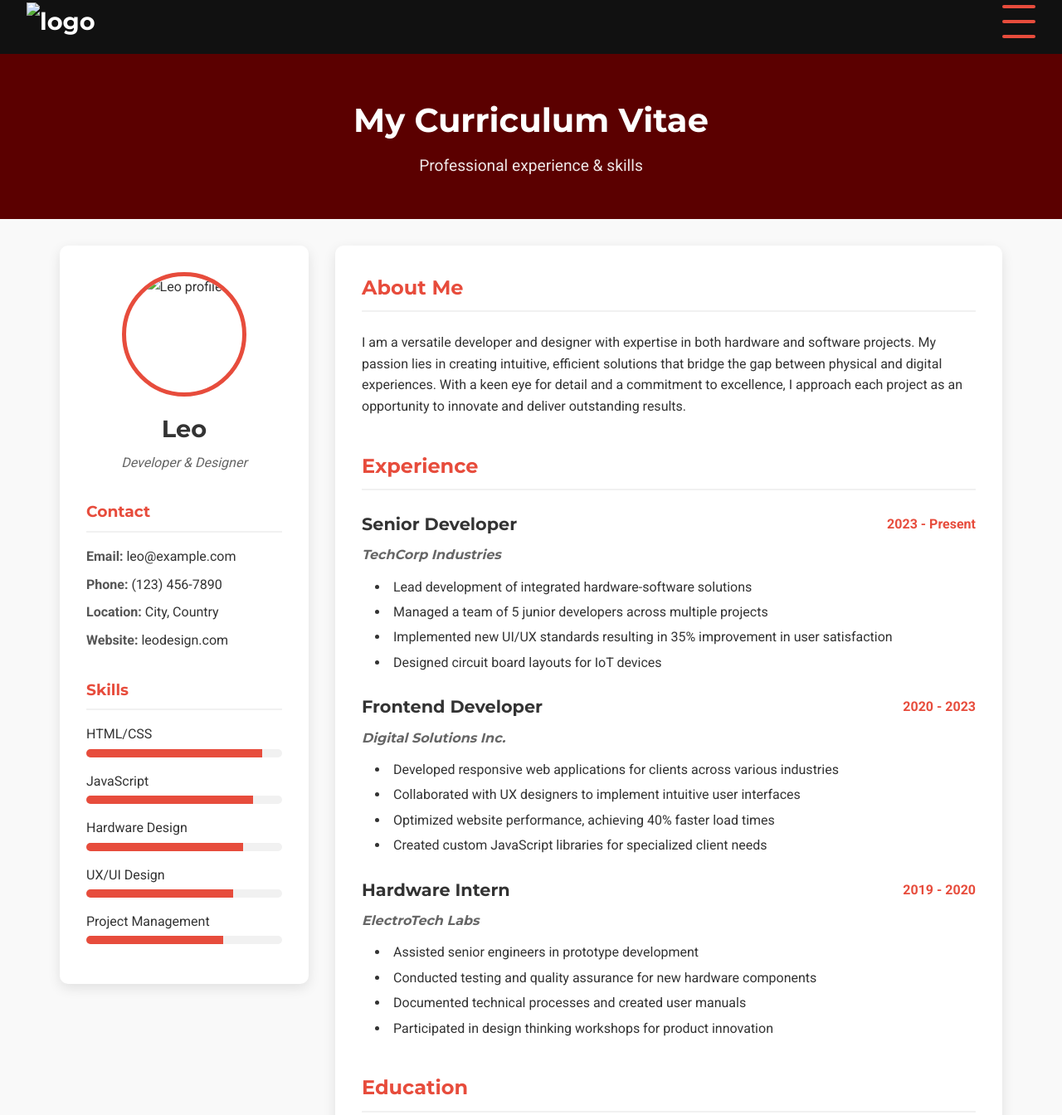
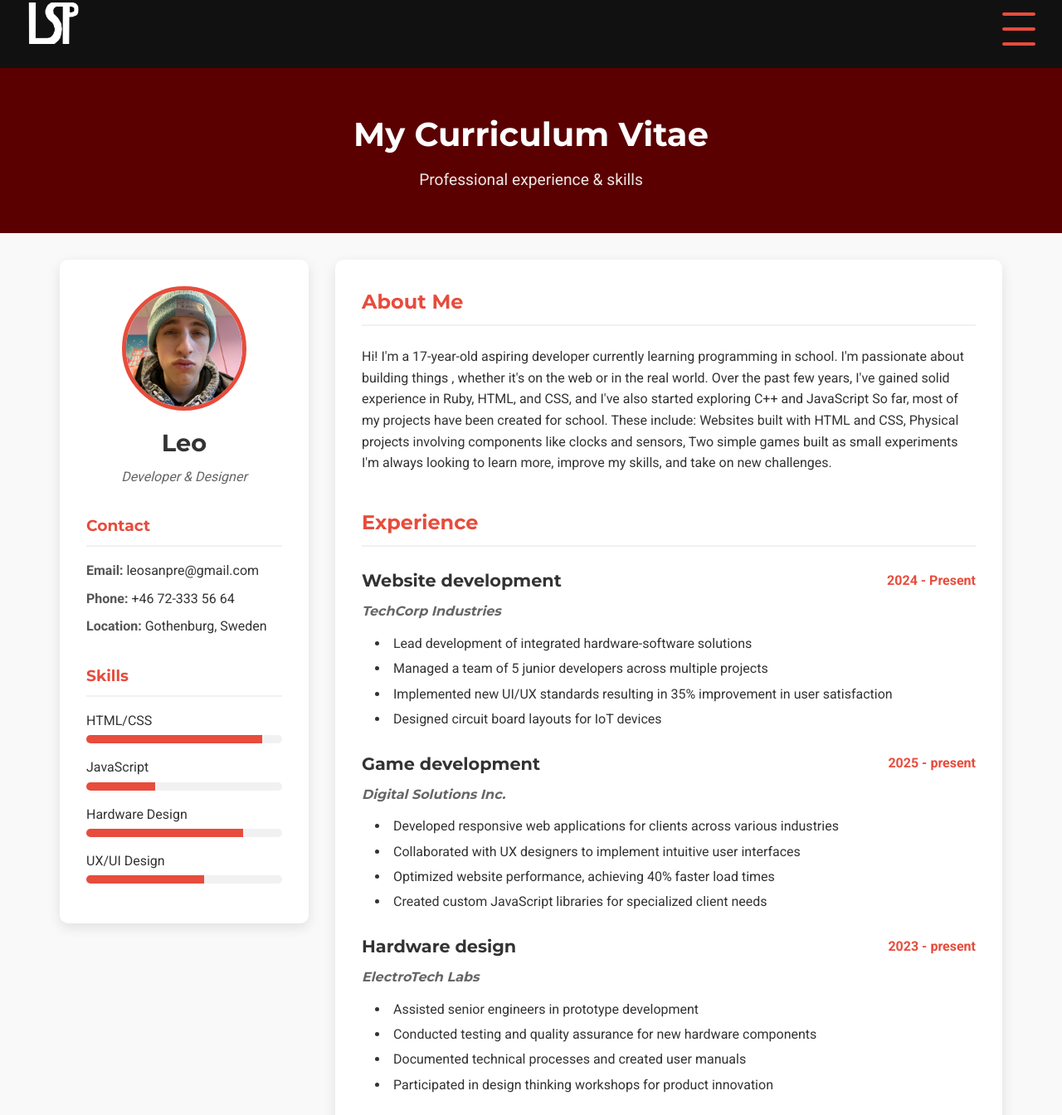
Before and after one commit to LSPab/Personal-Portfolio, a plain HTML site: page html/CV.html in a window 1280 px wide. Shown: the part 13-1357 px from the top of the page at 83% size. Drawn offline with Linux system fonts and the light colour scheme; files that its build step writes are made by us from their sources.

Commit message:
seperated css, html and javascrpt
all code types have been put in seperate folders and code has been changed to compensate

```diff
--- a/html/CV.html
+++ b/html/CV.html
@@ -5,8 +5,8 @@
     <meta charset="UTF-8">
     <meta name="viewport" content="width=device-width, initial-scale=1.0, maximum-scale=1.0, user-scalable=no">
     <title>Leo's Portfolio</title>
-    <link rel="stylesheet" href="CV.css">
-    <script src="hamburger.js" defer></script>
+    <link rel="stylesheet" href="../css/CV.css">
+    <script src="../java script/hamburger.js" defer></script>
     <link
         href="https://fonts.googleapis.com/css2?family=Roboto:wght@400;700&family=Montserrat:wght@500;700&display=swap"
         rel="stylesheet">
@@ -24,7 +24,7 @@
 
     <nav>
         <div class="logo">
-            <a href="index.html"><img src="loga.png" alt="logo"></a>
+            <a href="index.html"><img src="../images/loga.png" alt="logo"></a>
         </div>
         <div class="ham-menu">
             <span></span>
@@ -43,7 +43,7 @@
             <aside class="sidebar">
                 <div class="profile-section">
                     <div class="profile-image">
-                        <img src="smouldering.jpg" alt="Leo profile">
+                        <img src="../images/smouldering.jpg" alt="Leo profile">
                     </div>
                     <h2>Leo</h2>
                     <p class="title">Developer & Designer</p>
@@ -52,10 +52,9 @@
                 <div class="contact-section">
                     <h3>Contact</h3>
                     <ul>
-                        <li><strong>Email:</strong> leo@example.com</li>
-                        <li><strong>Phone:</strong> (123) 456-7890</li>
-                        <li><strong>Location:</strong> City, Country</li>
-                        <li><strong>Website:</strong> leodesign.com</li>
+                        <li><strong>Email:</strong> leosanpre@gmail.com</li>
+                        <li><strong>Phone:</strong> +46 72-333 56 64</li>
+                        <li><strong>Location:</strong> Gothenburg, Sweden</li>
                     </ul>
                 </div>
 
@@ -70,7 +69,7 @@
                     <div class="skill">
                         <span>JavaScript</span>
                         <div class="skill-bar">
-                            <div class="skill-level" style="width: 85%"></div>
+                            <div class="skill-level" style="width: 35%"></div>
                         </div>
                     </div>
                     <div class="skill">
@@ -82,13 +81,7 @@
                     <div class="skill">
                         <span>UX/UI Design</span>
                         <div class="skill-bar">
-                            <div class="skill-level" style="width: 75%"></div>
-                        </div>
-                    </div>
-                    <div class="skill">
-                        <span>Project Management</span>
-                        <div class="skill-bar">
-                            <div class="skill-level" style="width: 70%"></div>
+                            <div class="skill-level" style="width: 60%"></div>
                         </div>
                     </div>
                 </div>
@@ -97,10 +90,7 @@
             <main class="main-content">
                 <section class="resume-section">
                     <h2>About Me</h2>
-                    <p>I am a versatile developer and designer with expertise in both hardware and software projects. My
-                        passion lies in creating intuitive, efficient solutions that bridge the gap between physical and
-                        digital experiences. With a keen eye for detail and a commitment to excellence, I approach each
-                        project as an opportunity to innovate and deliver outstanding results.</p>
+                    <p>Hi! I'm a 17-year-old aspiring developer currently learning programming in school. I'm passionate about building things , whether it's on the web or in the real world. Over the past few years, I've gained solid experience in Ruby, HTML, and CSS, and I've also started exploring C++ and JavaScript So far, most of my projects have been created for school. These include: Websites built with HTML and CSS, Physical projects involving components like clocks and sensors, Two simple games built as small experiments I'm always looking to learn more, improve my skills, and take on new challenges.</p>
                 </section>
 
                 <section class="resume-section">
@@ -108,8 +98,8 @@
 
                     <div class="experience-item">
                         <div class="experience-header">
-                            <h3>Senior Developer</h3>
-                            <span class="date">2023 - Present</span>
+                            <h3>Website development</h3>
+                            <span class="date">2024 - Present</span>
                         </div>
                         <h4>TechCorp Industries</h4>
                         <ul>
@@ -122,8 +112,8 @@
 
                     <div class="experience-item">
                         <div class="experience-header">
-                            <h3>Frontend Developer</h3>
-                            <span class="date">2020 - 2023</span>
+                            <h3>Game development</h3>
+                            <span class="date">2025 - present</span>
                         </div>
                         <h4>Digital Solutions Inc.</h4>
                         <ul>
@@ -136,8 +126,8 @@
 
                     <div class="experience-item">
                         <div class="experience-header">
-                            <h3>Hardware Intern</h3>
-                            <span class="date">2019 - 2020</span>
+                            <h3>Hardware design</h3>
+                            <span class="date">2023 - present</span>
                         </div>
                         <h4>ElectroTech Labs</h4>
                         <ul>
```
Also changed, not shown: html/index.html (+6 -6 lines), html/physical-projects.html (+4 -3 lines), html/websites.html (+18 -12 lines).
